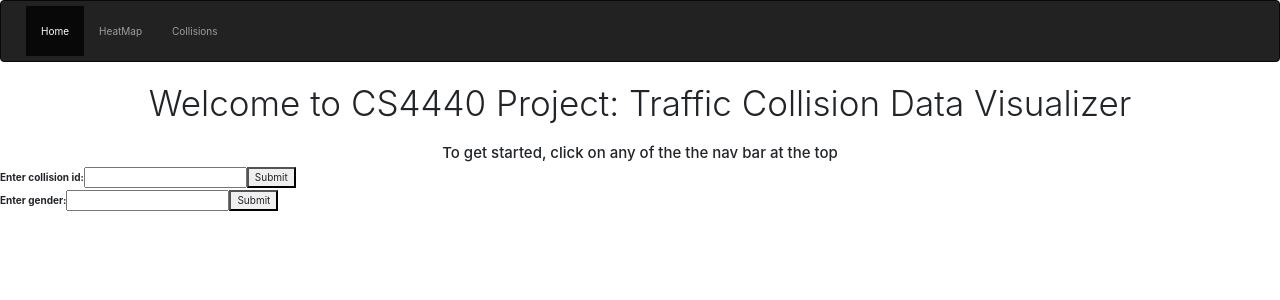
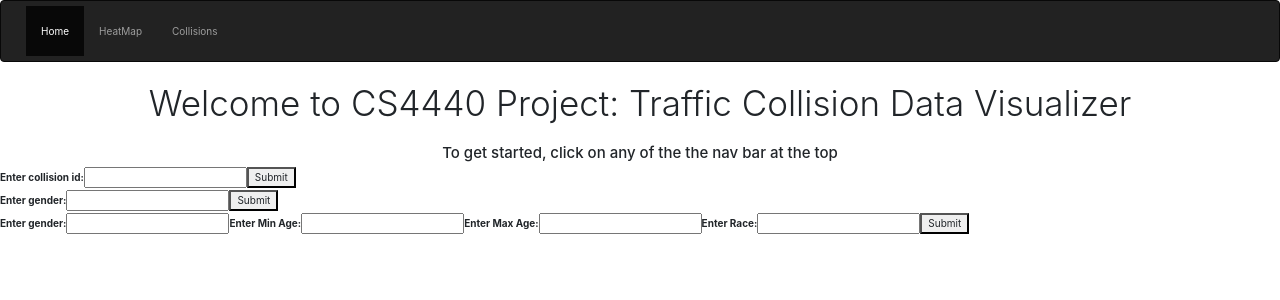
Before and after one commit to Chauman4/CS4440Project, a React (Create React App) app in the folder frontend/: page / in a window 1280 px wide. Shown: the top 300 px of the page. Built offline with nearby package versions, Linux system fonts and the light colour scheme; what express-async-handler would draw is missing.

Commit message:
More queries

```diff
--- a/frontend/package.json
+++ b/frontend/package.json
@@ -2,6 +2,7 @@
   "name": "frontend",
   "version": "0.1.0",
   "private": true,
+  "type": "module",
   "dependencies": {
     "@material-ui/core": "^4.11.3",
     "@testing-library/jest-dom": "^5.11.9",
--- a/frontend/src/App.js
+++ b/frontend/src/App.js
@@ -42,6 +42,9 @@ class App extends Component {
       timeOccured: '',
       areaName: '',
       victimSex: '',
+      victimAge: '',
+      victimMaxAge: '',
+      victimMinAge: '',
       victimDescent: '',
       address: '',
       crossStreet: '',
@@ -56,6 +59,10 @@ class App extends Component {
     this.handleChangeGen = this.handleChangeGen.bind(this);
     this.handleSubmitGen = this.handleSubmitGen.bind(this);
     this.displayCollisions = this.displayCollisions.bind(this);
+    this.handleChangeMaxAge = this.handleChangeMaxAge.bind(this);
+    this.handleChangeMinAge = this.handleChangeMinAge.bind(this);
+    this.handleChangeRace = this.handleChangeRace.bind(this);
+
   }
 
   handleChange(event) {
@@ -73,9 +80,35 @@ class App extends Component {
     this.setState({ victimSex: event.target.value });
   }
 
+  handleChangeRace(event) {
+    this.setState({ victimDescent: event.target.value });
+  }
+
+  handleChangeMaxAge(event) {
+    this.setState({ victimMaxAge: event.target.value });
+  }
+
+  handleChangeMinAge(event) {
+    this.setState({ victimMinAge: event.target.value });
+  }
+
   handleSubmitGen(event) {
     event.preventDefault();
     axios.get(`http://localhost:5000/api/collisions/getGender/${encodeURIComponent(this.state.victimSex)}`)
+    .then((response) => {
+      const data = response.data;
+      console.log(data);
+      this.setState({ collisions : data });
+      console.log('Data has been received!!');
+    })
+    .catch(() => {
+      alert('Error retrieving data!!!');
+    });
+  }
+
+  handleSubmitRaceAgeGender(event) {
+    event.preventDefault();
+    axios.get(`http://localhost:5000/api/collisions/getRaceAgeGender/${encodeURIComponent(this.state.victimSex)}/${encodeURIComponent(this.state.victimMaxAge)}/${encodeURIComponent(this.state.victimMinAge)}/${encodeURIComponent(this.state.victimDescent)}`)
     .then((response) => {
       const data = response.data;
       console.log(data);
@@ -100,6 +133,7 @@ class App extends Component {
         <p>{collision.timeOccured}</p>
         <p>{collision.areaName}</p>
         <p>{collision.victimSex}</p>
+        <p>{collision.victimAge}</p>
         <p>{collision.victimDescent}</p>
         <p>{collision.address}</p>
         <p>{collision.crossStreet}</p>
@@ -141,8 +175,39 @@ class App extends Component {
             <input
               id="name"
               type="text"
-              value={this.state.sex}
+              value={this.state.victimSex}
               onChange={this.handleChangeGen}
+            />
+            <button type="submit">Submit</button>
+        </form>
+        <form onSubmit={this.handleSubmitRaceAgeGender}>
+            <label >Enter gender: </label>
+            <input
+              id="gender"
+              type="text"
+              value={this.state.victimSex}
+              onChange={this.handleChangeGen}
+            />
+            <label >Enter Min Age: </label>
+            <input
+              id="minAge"
+              type="text"
+              value={this.state.victimMinAge}
+              onChange={this.handleChangeMinAge}
+            />
+            <label >Enter Max Age: </label>
+            <input
+              id="maxAge"
+              type="text"
+              value={this.state.victimMaxAge}
+              onChange={this.handleChangeMaxAge}
+            />
+            <label >Enter Race: </label>
+            <input
+              id="descent"
+              type="text"
+              value={this.state.victimDescent}
+              onChange={this.handleChangeRace}
             />
             <button type="submit">Submit</button>
         </form>
--- a/frontend/src/backend/controllers/collisionController.js
+++ b/frontend/src/backend/controllers/collisionController.js
@@ -22,11 +22,24 @@ export const getCollisionById  = asyncHandler(async(req, res) => {
     }
 })
 
-//getUserById function to retrieve user by id
+//getUserById function to retrieve user by gender
 export const getCollisionByGender  = asyncHandler(async(req, res) => {
     console.log(req.body)
     console.log(req.params)
-    const collisions = await Collisions.find({victimSex: req.params.sex}, (req, res) => console.log(req, res))
+    const collisions = await Collisions.find({victimSex: req.params.victimSex}, (req, res) => console.log(req, res))
+    console.log(collisions)
+    res.json(collisions)
+})
+
+//getUserById function to retrieve user by gender, sex, and age
+export const getCollisionByRaceAgeGender  = asyncHandler(async(req, res) => {
+    console.log(req.body)
+    console.log(req.params)
+    const collisions = await Collisions.find({
+        victimSex: req.params.victimSex,
+        victimAge: { $lte: req.params.victimMaxAge, $gte: req.params.victimMinAge},
+        victimDescent: req.params.victimDescent
+    }, (req, res) => console.log(req, res))
     console.log(collisions)
     res.json(collisions)
 })
```
Also changed, not shown: frontend/src/backend/routes/collisionRoute.js (+9 -1 lines).
